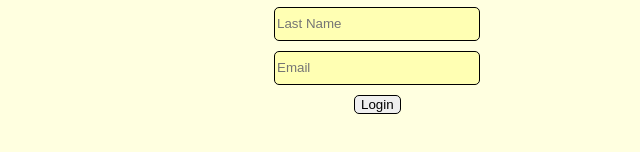
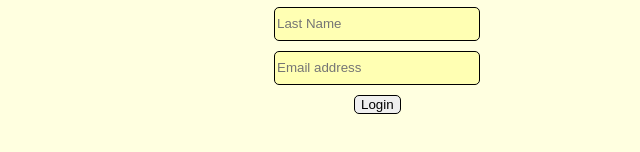
Before and after one commit to Sharath-479/News-Letter-Singup, a website: page signup.html in a window 1280 px wide. Shown: the part 334-486 px from the top of the page, 404-1044 px from the left. Drawn offline with Linux system fonts and the light colour scheme.

Commit message:
Update signup.html

```diff
--- a/signup.html
+++ b/signup.html
@@ -15,7 +15,7 @@
       <form action="/" method="post">
         <input type="text" id="top" name="firstname" placeholder="First Name">
         <input type="text" id="middle" name="lastname" placeholder="Last Name">
-        <input type="email" id="bottom" name="email" placeholder="Email">
+        <input type="email" id="bottom" name="email" placeholder="Email address">
         <button type="submit" name="button">Login</button>
       </form>
     </div>
```
